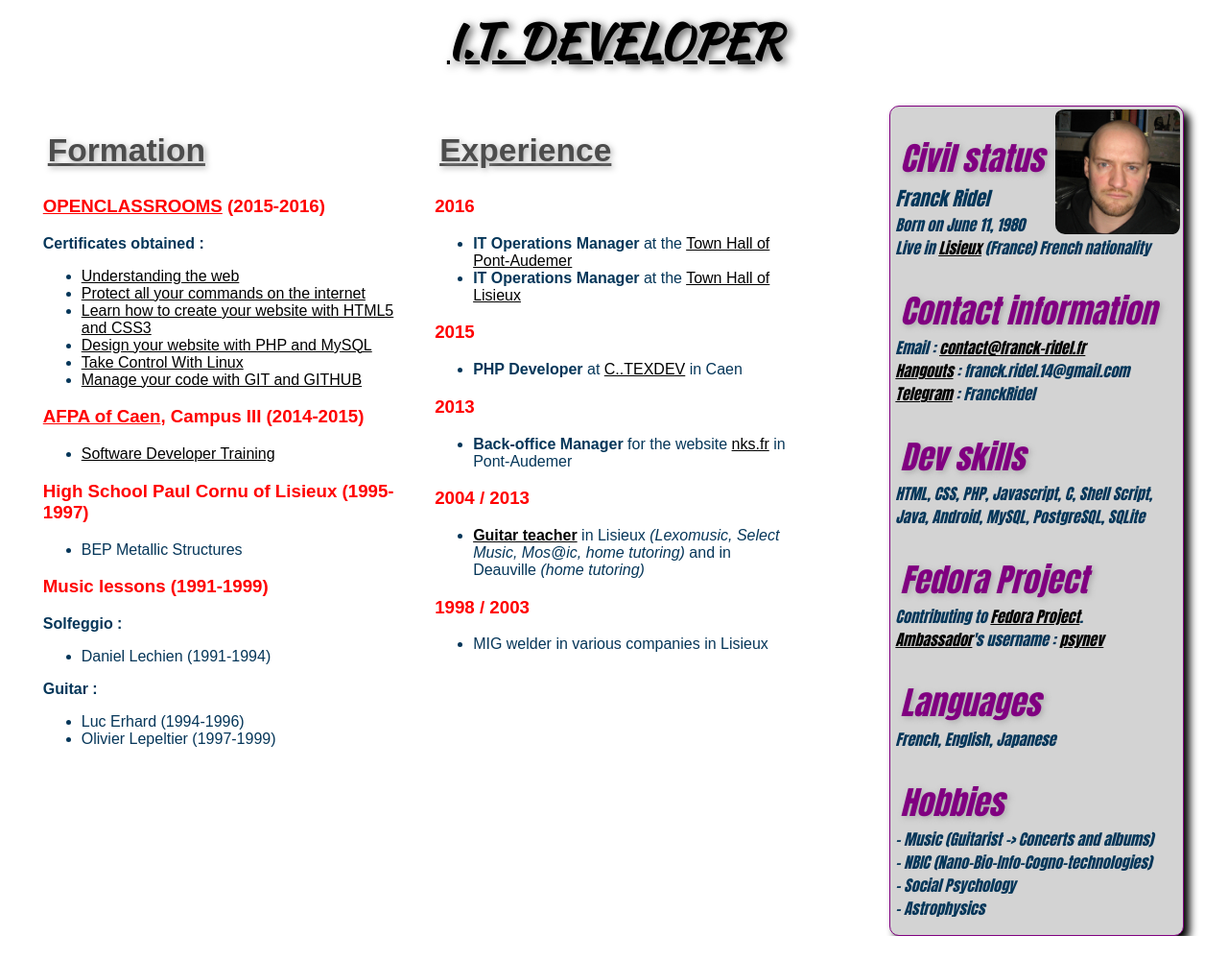
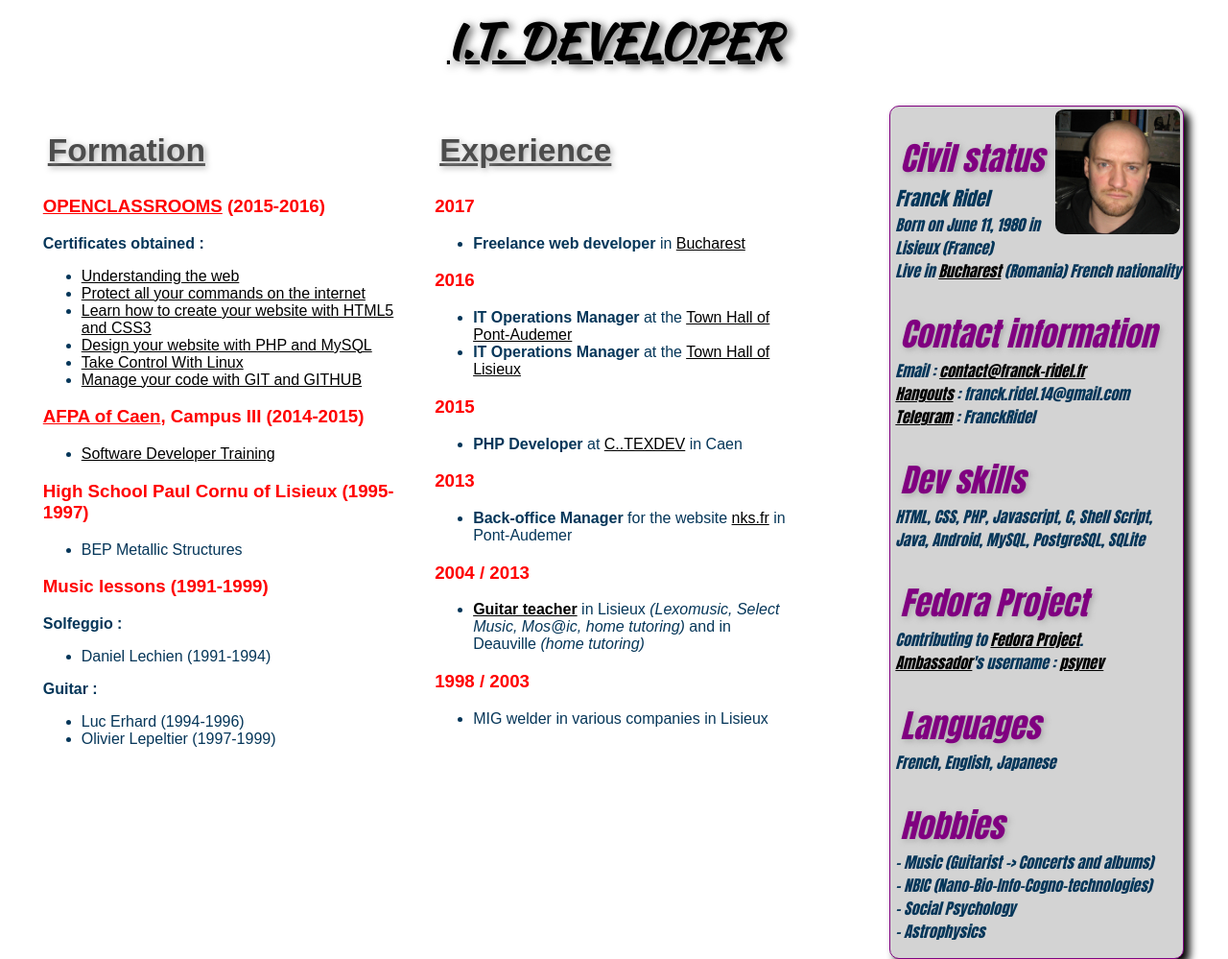
Before and after one commit to FranckRidel/franckridel.github.io, a plain HTML site: page index.html in a window 1280 px wide. Shown: the whole page at 96% size. Before the commit the page ends 975 px from the top, so only its background shows below. Drawn offline with Linux system fonts and the light colour scheme.

Commit message:
Town and job updated

```diff
--- a/index.html
+++ b/index.html
@@ -14,8 +14,8 @@
 				<img id="photo" src="images/mini.JPG" alt="Photo de Franck Ridel">
 				<p><h2>Civil status</h2>
 				<b class="name">Franck Ridel</b><br />
-				Born on June 11, 1980<br />
-				Live in <a href="https://goo.gl/14n0G9" title="Lisieux on Google Maps" target="_blank">Lisieux</a> (France)
+				Born on June 11, 1980 in Lisieux (France)<br />
+				Live in <a href="https://goo.gl/6tWVvc" title="Bucharest on Google Maps" target="_blank">Bucharest</a> (Romania)
 				French nationality</p>
 
 				<p><h2>Contact information</h2>
@@ -87,6 +87,10 @@
 
 				<section id="experience">
 					<h2>Experience</h2>
+					<h3>2017</h3>
+					<ul>
+						<li><b>Freelance web developer</b> in <a href="https://goo.gl/6tWVvc">Bucharest</a></li>
+					</ul>
 					<h3>2016</h3>
 					<ul>
 						<li><b>IT Operations Manager</b> at the <a href="http://www.ville-pont-audemer.fr/" target="blank" title="Pont-Audemer website">Town Hall of Pont-Audemer</a></li>
```
